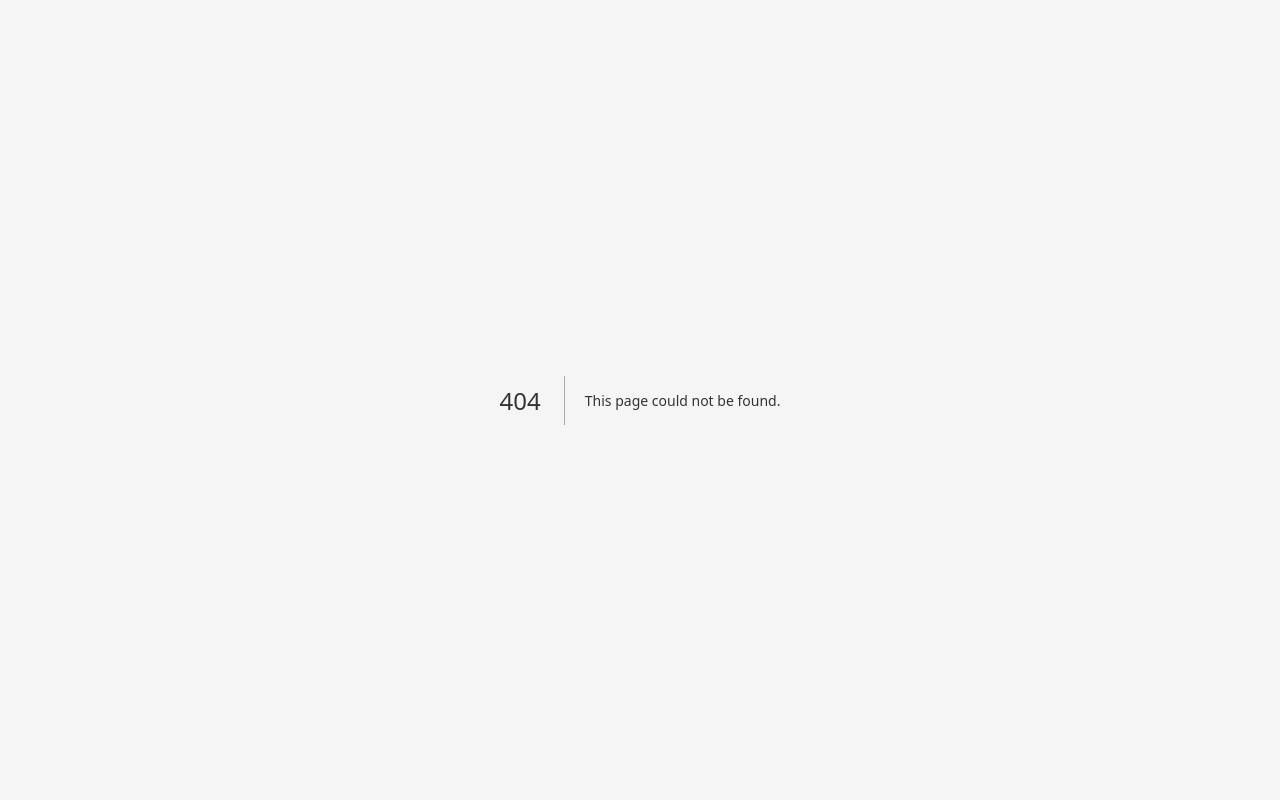
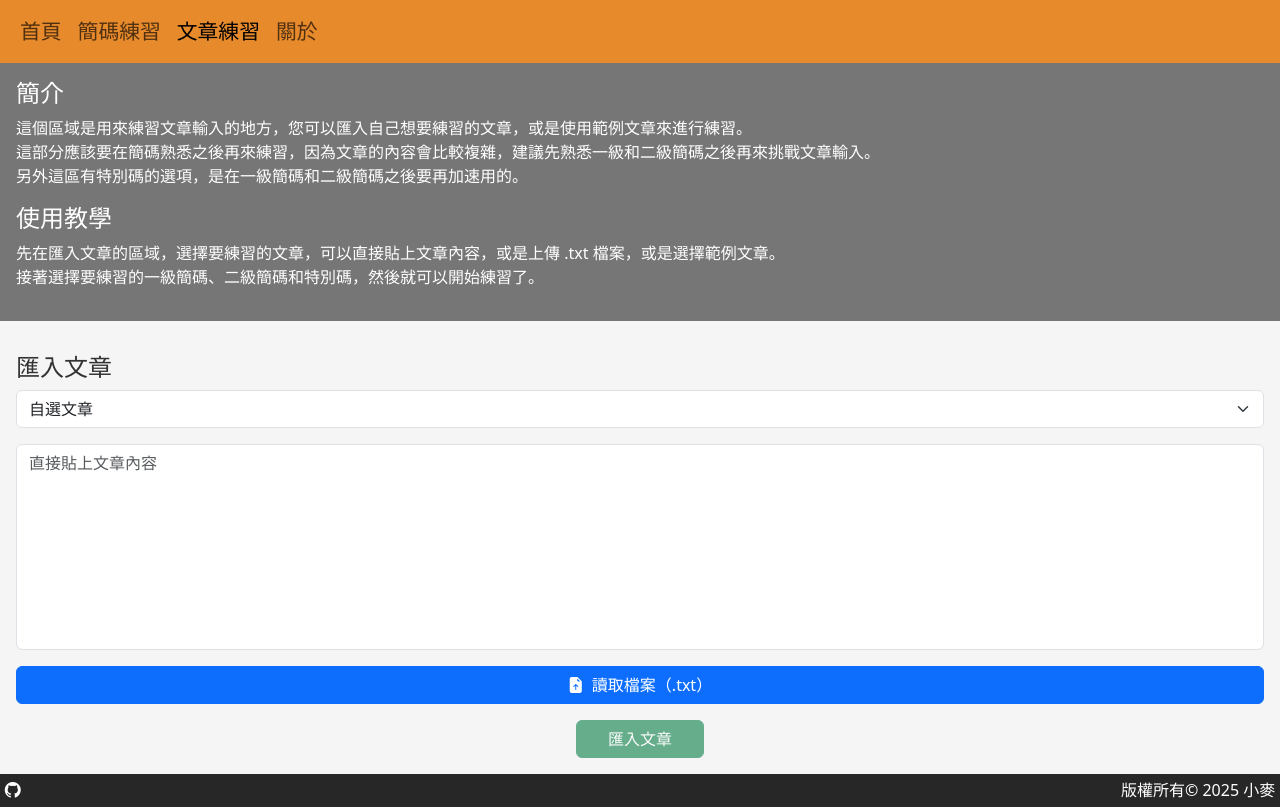
Before and after one commit to WorldOfWheat/array30-practice-tool, a Next.js app: page /articlePractice in a window 1280 px wide. Before the commit this address had no page. Built offline with nearby package versions, Linux system fonts and the light colour scheme.

Commit message:
feat: Implement ArticlePractice page with article import functionality and styling

```diff
--- /dev/null
+++ b/src/pages/articlePractice.tsx
@@ -0,0 +1,171 @@
+import Head from "next/head";
+import "bootstrap/dist/css/bootstrap.min.css";
+import "bootstrap-icons/font/bootstrap-icons.css";
+import styles from "@/styles/articlePractice.module.css";
+import { useState, useRef, useEffect } from "react";
+import { PracticeCard } from "@/components/PracticeCard";
+import Footer from "@/components/Footer";
+import Navbar from "@/components/Navbar";
+
+function Introduce() {
+  return (
+    <>
+      <div className={`${styles['introduce']}`}>
+        <h2>簡介</h2>
+        <p>
+          這個區域是用來練習文章輸入的地方，您可以匯入自己想要練習的文章，或是使用範例文章來進行練習。
+          <br />
+          這部分應該要在簡碼熟悉之後再來練習，因為文章的內容會比較複雜，建議先熟悉一級和二級簡碼之後再來挑戰文章輸入。
+          <br />
+          另外這區有特別碼的選項，是在一級簡碼和二級簡碼之後要再加速用的。
+        </p>
+        <h2>使用教學</h2>
+        <p>
+          先在匯入文章的區域，選擇要練習的文章，可以直接貼上文章內容，或是上傳 .txt 檔案，或是選擇範例文章。
+          <br />
+          接著選擇要練習的一級簡碼、二級簡碼和特別碼，然後就可以開始練習了。
+        </p>
+      </div>
+    </>
+  )
+}
+
+function ImportArticle({ setArticle }: { setArticle: (article: string) => void }) {
+  const [textareaValue, setTextareaValue] = useState<string>('');
+  const [enableUpload, setEnableUpload] = useState<boolean>(false);
+  const fileInputRef = useRef<HTMLInputElement>(null);
+
+  useEffect(() => {
+    if (textareaValue.trim() !== '') {
+      setEnableUpload(false);
+    } else {
+      setEnableUpload(true);
+    }
+  }, [textareaValue]);
+
+  function handleFileUpload(event: React.ChangeEvent<HTMLInputElement>) {
+    const file = event.target.files?.[0];
+    if (file) {
+      const reader = new FileReader();
+      reader.onload = (e) => {
+        const text = e.target?.result as string;
+        setTextareaValue(text);
+      };
+      reader.readAsText(file);
+    }
+  }
+
+  async function handleChangeSelect(event: React.ChangeEvent<HTMLSelectElement>) {
+    const value = event.target.value;
+    if (value === '') {
+      setTextareaValue('');
+      return;
+    }
+    const fileName = value + '.txt';
+    const article = await fetch('/' + fileName);
+    const text = await article.text();
+    setTextareaValue(text);
+  }
+
+  return (
+    <>
+      <div className={`${styles['import-article']}`}>
+        <h2>匯入文章</h2>
+        <div className={`d-flex gap-3 flex-column`}>
+          <select className="form-select" onChange={handleChangeSelect}>
+            <option value='' selected>自選文章</option>
+            <option value="example1">文章範例 1</option>
+            <option value="example2">文章範例 2</option>
+            <option value="example3">文章範例 3</option>
+          </select>
+          <textarea
+            className={`form-control ${styles['import-article-textarea']}`}
+            rows={8}
+            value={textareaValue}
+            onChange={(e) => {
+              setTextareaValue(e.target.value);
+            }}
+            placeholder="直接貼上文章內容"
+          ></textarea>
+          <button
+            disabled={!enableUpload}
+            className={`btn btn-primary`}
+            onClick={() => fileInputRef.current?.click()}
+          >
+            <i className={`bi bi-file-earmark-arrow-up-fill me-2`}></i>
+            讀取檔案（.txt）
+          </button>
+        </div>
+        <button
+          disabled={textareaValue.trim() === ''}
+          className={`mx-auto d-block btn btn-success mt-3 ${styles['import-article-button']}`}
+          onClick={() => {
+            setArticle(textareaValue);
+          }}
+        >
+          匯入文章
+        </button>
+        <input
+          type="file"
+          accept=".txt"
+          ref={fileInputRef}
+          style={{ display: 'none' }}
+          onChange={handleFileUpload}
+        />
+      </div>
+    </>
+  )
+}
+
+interface PracticeProps {
+  article: string;
+}
+
+function Practice(props: PracticeProps) {
+  const [useFirstLevel, setUseFirstLevel] = useState<boolean>(true);
+  const [useSecondLevel, setUseSecondLevel] = useState<boolean>(true);
+  const [useSpecialChar, setUseSpecialChar] = useState<boolean>(false);
+  return (
+    <>
+      <div className={`${styles['practice']}`}>
+        <div className="card-body d-flex gap-3">
+          <button className={`btn ${useFirstLevel ? 'btn-primary' : 'btn-secondary'}`} onClick={() => setUseFirstLevel(!useFirstLevel)}>
+            一級簡碼
+          </button>
+          <button className={`btn ${useSecondLevel ? 'btn-primary' : 'btn-secondary'}`} onClick={() => setUseSecondLevel(!useSecondLevel)}>
+            二級簡碼
+          </button>
+          <button className={`btn ${useSpecialChar ? 'btn-primary' : 'btn-secondary'}`} onClick={() => setUseSpecialChar(!useSpecialChar)}>
+            特別碼
+          </button>
+        </div>
+        <div className={`${styles['practice-card-container']} mt-3`}>
+          <PracticeCard article={props.article} useFirstLevel={useFirstLevel} useSecondLevel={useSecondLevel} useSpecialChar={useSpecialChar} />
+        </div>
+      </div>
+    </>
+  );
+}
+
+export default function ArticlePractice() {
+  const [article, setArticle] = useState<string>('');
+
+  return (
+    <>
+      <Head>
+        <title>行列高手</title>
+        <meta name="description" content="一個為了練習行列所開發的工具" />
+        <meta name="viewport" content="width=device-width, initial-scale=1" />
+        <link rel="icon" href="/favicon.ico" />
+      </Head>
+      <Navbar tab="articlePractice" />
+      <div className={`d-flex gap-3 flex-column ${styles['container']}`}>
+        <Introduce />
+        <ImportArticle setArticle={setArticle} />
+        {article && <Practice article={article} />}
+      </div>
+      <Footer />
+    </>
+  );
+
+}
--- /dev/null
+++ b/src/styles/articlePractice.module.css
@@ -0,0 +1,64 @@
+.container h2 {
+  font-size: 1.5rem;
+  margin-bottom: 0.5rem;
+}
+
+.introduce {
+  padding: 1rem;
+  background-color: var(--secondary-color);
+  color: white;
+}
+
+.import-article {
+  padding: 1rem;
+  background-color: var(--background-color);
+}
+
+.import-article-button {
+  width: 8rem !important;
+}
+
+.practice {
+  border-top: 1px solid #ccc;
+  padding: 1rem;
+}
+
+.practice-card-container {
+  border: 1px solid #ccc;
+  padding: 1rem;
+}
+
+.practice-article-word {
+  display: inline-block;
+  padding: 0.5rem;
+  margin: 0.2rem;
+  border-radius: 0.25rem;
+  background-color: #f0f0f0;
+  font-size: 1.5rem;
+}
+
+.practice-article-word.selected {
+  background-color: #003cff;
+  color: white;
+}
+
+.practice-input-area {
+  text-align: center;
+}
+
+.practice-article-show-area {
+  border: 1px solid #ccc;
+  padding: 1rem;
+  margin-top: 1rem;
+  height: 300px;
+  overflow-y: auto;
+  background-color: #fafafa;
+}
+
+.import-article-textarea {
+  resize: none;
+}
+
+.stopwatch {
+  align-self: flex-start;
+}
```
